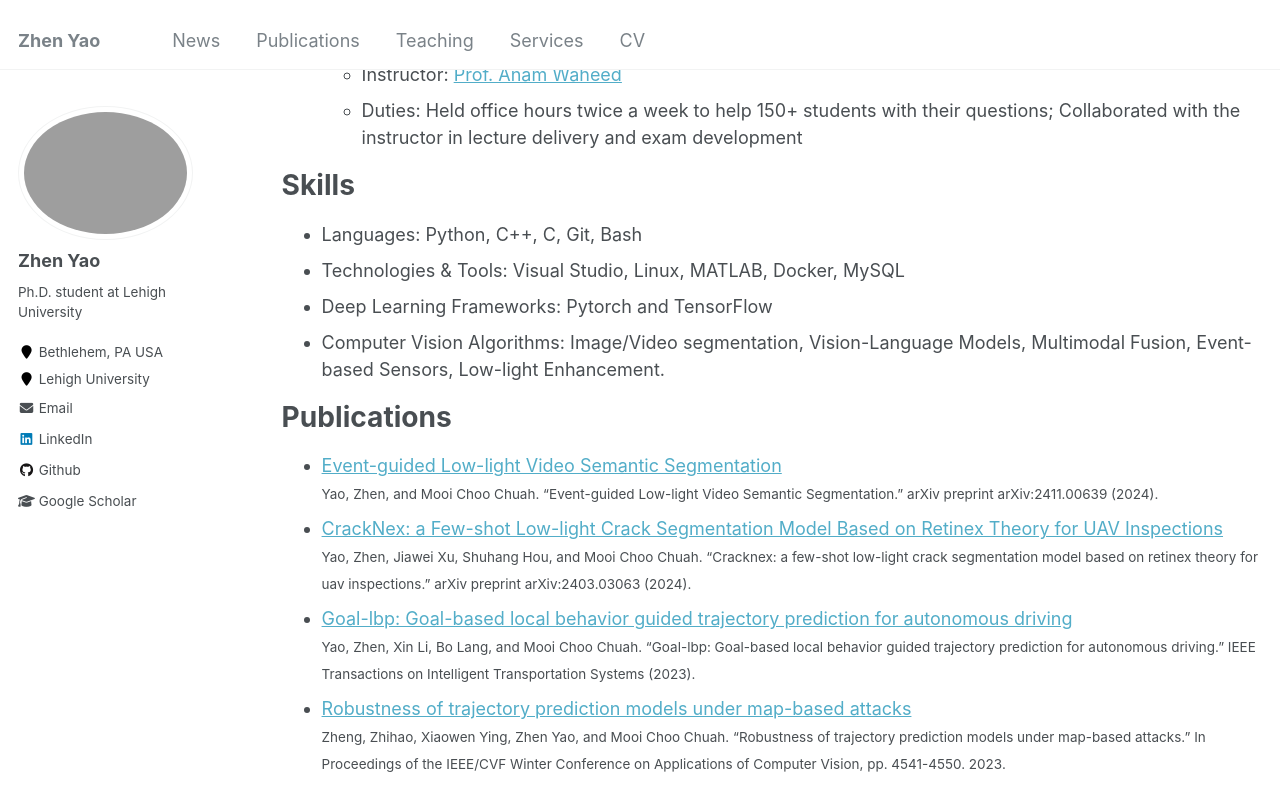
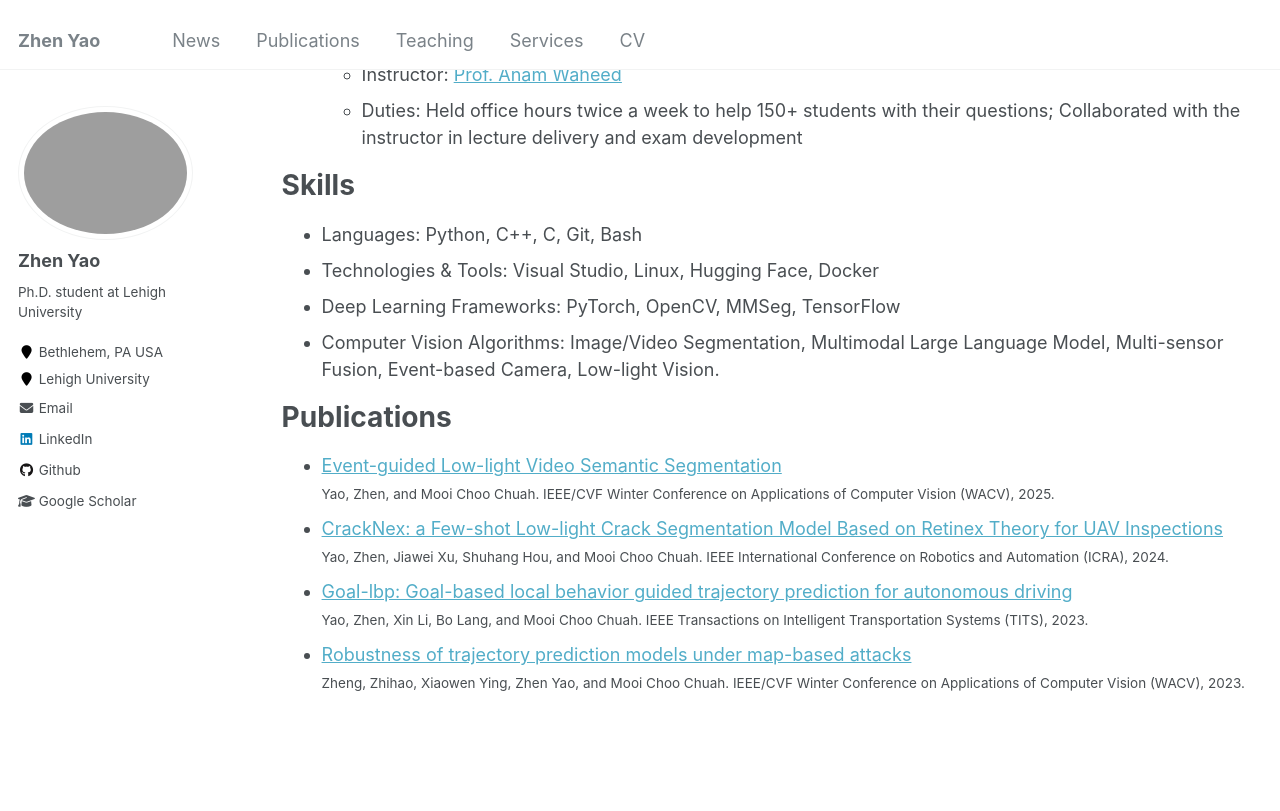
Before and after one commit to zyaocoder/zyaocoder.github.io, a Jekyll site: the page built from _pages/cv.md, in a window 1280 px wide and 900 px high, scrolled down 776 px. Shown: the top 811 px of the window. Built offline with Jekyll 4.4.1, drawn with Linux system fonts in a browser that asks for light colours.

Commit message:
Update cv.md

```diff
--- a/_pages/cv.md
+++ b/_pages/cv.md
@@ -35,17 +35,17 @@ Work experience
 Skills
 ======
 * Languages: Python, C++, C, Git, Bash
-* Technologies & Tools: Visual Studio, Linux, MATLAB, Docker, MySQL
-* Deep Learning Frameworks: Pytorch and TensorFlow
-* Computer Vision Algorithms: Image/Video segmentation, Vision-Language Models, Multimodal Fusion, Event-based Sensors, Low-light Enhancement.
+* Technologies & Tools: Visual Studio, Linux, Hugging Face, Docker
+* Deep Learning Frameworks: PyTorch, OpenCV, MMSeg, TensorFlow
+* Computer Vision Algorithms: Image/Video Segmentation, Multimodal Large Language Model, Multi-sensor Fusion, Event-based Camera, Low-light Vision.
 
 Publications
 ======
-* [Event-guided Low-light Video Semantic Segmentation](https://arxiv.org/pdf/2411.00639) \\
-<small>Yao, Zhen, and Mooi Choo Chuah. "Event-guided Low-light Video Semantic Segmentation." arXiv preprint arXiv:2411.00639 (2024).</small>
+* [Event-guided Low-light Video Semantic Segmentation](https://openaccess.thecvf.com/content/WACV2025/html/Yao_Event-Guided_Low-Light_Video_Semantic_Segmentation_WACV_2025_paper.html) \\
+<small>Yao, Zhen, and Mooi Choo Chuah. IEEE/CVF Winter Conference on Applications of Computer Vision (WACV), 2025.</small>
 * [CrackNex: a Few-shot Low-light Crack Segmentation Model Based on Retinex Theory for UAV Inspections](https://ieeexplore.ieee.org/document/10611660) \\
-<small>Yao, Zhen, Jiawei Xu, Shuhang Hou, and Mooi Choo Chuah. "Cracknex: a few-shot low-light crack segmentation model based on retinex theory for uav inspections." arXiv preprint arXiv:2403.03063 (2024).</small>
+<small>Yao, Zhen, Jiawei Xu, Shuhang Hou, and Mooi Choo Chuah. IEEE International Conference on Robotics and Automation (ICRA), 2024.</small>
 * [Goal-lbp: Goal-based local behavior guided trajectory prediction for autonomous driving](https://ieeexplore.ieee.org/abstract/document/10367760) \\
-<small>Yao, Zhen, Xin Li, Bo Lang, and Mooi Choo Chuah. "Goal-lbp: Goal-based local behavior guided trajectory prediction for autonomous driving." IEEE Transactions on Intelligent Transportation Systems (2023).</small>
+<small>Yao, Zhen, Xin Li, Bo Lang, and Mooi Choo Chuah. IEEE Transactions on Intelligent Transportation Systems (TITS), 2023.</small>
 * [Robustness of trajectory prediction models under map-based attacks](https://openaccess.thecvf.com/content/WACV2023/html/Zheng_Robustness_of_Trajectory_Prediction_Models_Under_Map-Based_Attacks_WACV_2023_paper.html) \\
-<small>Zheng, Zhihao, Xiaowen Ying, Zhen Yao, and Mooi Choo Chuah. "Robustness of trajectory prediction models under map-based attacks." In Proceedings of the IEEE/CVF Winter Conference on Applications of Computer Vision, pp. 4541-4550. 2023.</small>
+<small>Zheng, Zhihao, Xiaowen Ying, Zhen Yao, and Mooi Choo Chuah. IEEE/CVF Winter Conference on Applications of Computer Vision (WACV), 2023.</small>
```
